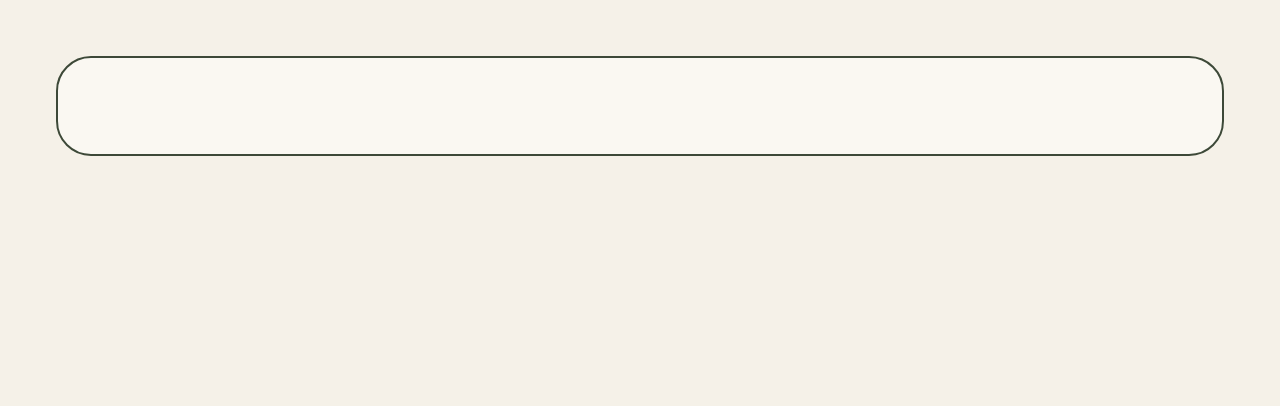
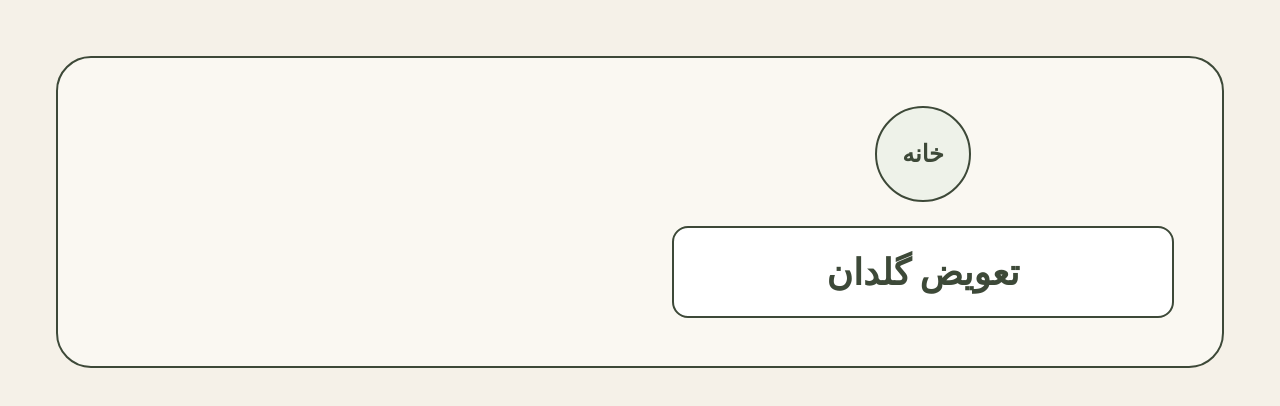
Before and after one commit to Mhdy48/floria-store, a website: page pages/repotting.html in a window 1280 px wide. Drawn offline with nearby package versions, Linux system fonts and the light colour scheme; files that its build step writes are made by us from their sources.

Commit message:
Add page header and home section

```diff
--- a/pages/repotting.html
+++ b/pages/repotting.html
@@ -43,6 +43,55 @@
         class="grid grid-cols-1 md:grid-cols-2
                gap-8 sm:gap-10 md:gap-10 lg:gap-14
                xl:gap-16 2xl:gap-20
-               items-center"
-      >
+               items-center">
+<div
+          class="order-1 w-full
+                 flex flex-col items-center
+                 gap-4 sm:gap-5 md:gap-5 lg:gap-6"
+        >
+
+          <!-- Home circle -->
+          <div
+            class="w-16 h-16
+                   sm:w-[70px] sm:h-[70px]
+                   md:w-20 md:h-20
+                   lg:w-[84px] lg:h-[84px]
+                   xl:w-24 xl:h-24
+                   2xl:w-28 2xl:h-28
+                   rounded-full
+                   border-2 border-[#3d4938]
+                   flex items-center justify-center
+                   bg-[#eef2e9]
+                   text-[#3d4938]
+                   text-sm sm:text-base md:text-lg
+                   lg:text-xl xl:text-2xl
+                   font-bold shrink-0"
+          >
+            خانه
+          </div>
+
+          <!-- Page title -->
+          <div
+            class="w-full max-w-sm
+                   sm:max-w-md lg:max-w-lg xl:max-w-xl
+                   rounded-xl sm:rounded-2xl
+                   border-2 border-[#3d4938]
+                   bg-white
+                   px-4 py-3
+                   sm:px-5 sm:py-4
+                   md:px-6 md:py-5
+                   lg:px-7 lg:py-5
+                   xl:px-8 xl:py-6
+                   text-center"
+          >
+
+            <h1
+              class="text-xl sm:text-2xl md:text-2xl
+                     lg:text-3xl xl:text-4xl
+                     font-bold text-[#3d4938]"
+            >
+              تعویض گلدان
+            </h1>
+
+          </div>
   </body>
```
